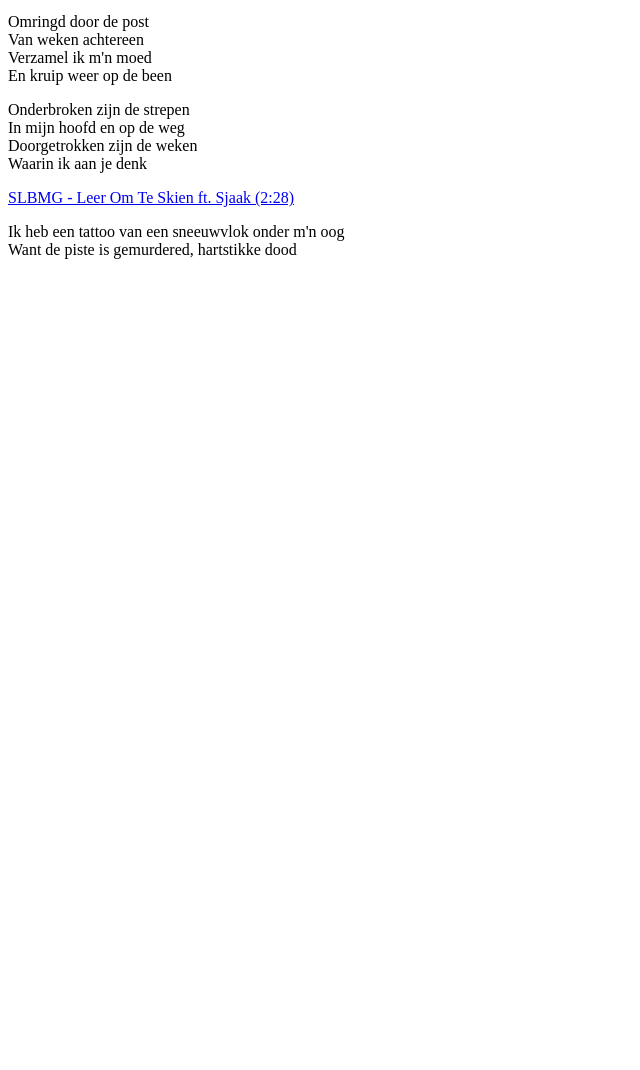
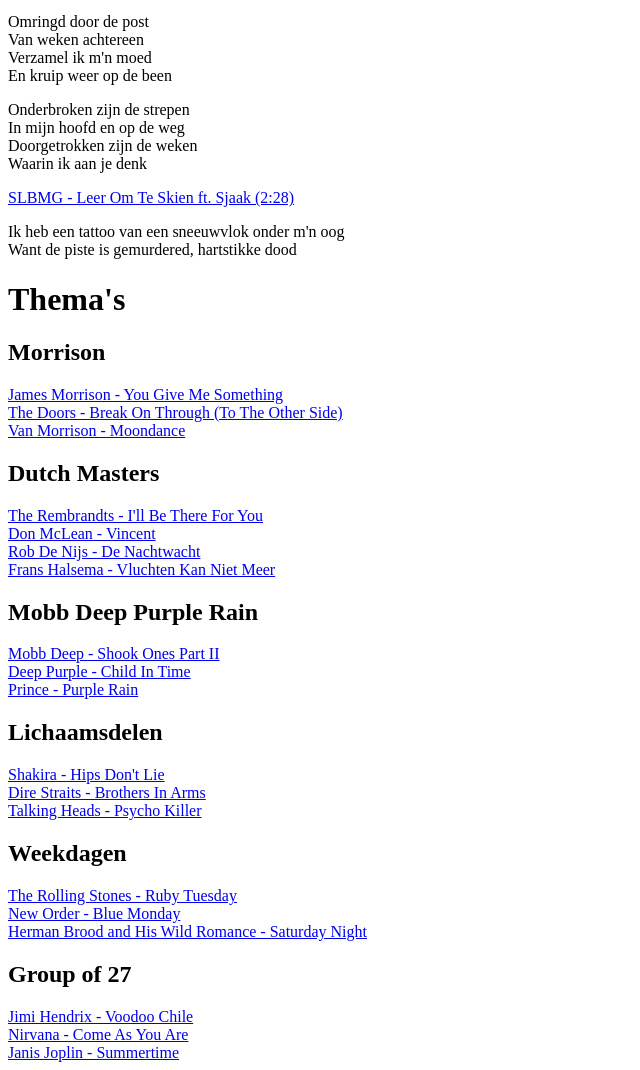
Before and after one commit to jaapmengers/muziekquiz2015, a plain HTML site: page index.html in a window 1280 px wide. Shown: the part 1403-2473 px from the top of the page, without its empty margins (0-640 px from the left). Before the commit the page ends 1678 px from the top, so only its background shows below. Drawn offline with Linux system fonts and the light colour scheme.

Commit message:
Thema's toegevoegd

```diff
--- a/index.html
+++ b/index.html
@@ -98,3 +98,36 @@ Waarin ik aan je denk<br/>
 Ik heb een tattoo van een sneeuwvlok onder m'n oog<br/>
 Want de piste is gemurdered, hartstikke dood<br/>
 </p>
+
+<h1>Thema's</h1>
+<h2>Morrison</h2>
+<a href="spotify:track:6bFsQ6yOp3z5mGNkhWP0P1#0:45">James Morrison - You Give Me Something</a><br/>
+<a href="spotify:track:6ToM0uwxtPKo9CMpbPGYvM#0:09">The Doors - Break On Through (To The Other Side)</a><br/>
+<a href="spotify:track:683b4ikwa62JevCjwrmfg6#0:49">Van Morrison - Moondance</a><br/>
+
+<h2>Dutch Masters</h2>
+<a href="spotify:track:1lfjTOtTRUDkzcmahA4lcs#0:31">The Rembrandts - I'll Be There For You</a><br/>
+<a href="spotify:track:0VNzEY1G4GLqcNx5qaaTl6">Don McLean - Vincent</a><br/>
+<a href="spotify:track:5E7hsWBlMZdDPpfCf0zXdg#4:24">Rob De Nijs - De Nachtwacht</a><br/>
+<a href="spotify:track:5f4NLmSx46c7xwTVAgzZ3H#0:14">Frans Halsema - Vluchten Kan Niet Meer</a><br/>
+
+<h2>Mobb Deep Purple Rain</h2>
+<a href="spotify:track:33ZXjLCpiINn8eQIDYEPTD#0:28">Mobb Deep - Shook Ones Part II</a><br/>
+<a href="spotify:track:573Z2Dty5epeNgKsgoDOlr#3:07">Deep Purple - Child In Time</a><br/>
+<a href="spotify:track:54X78diSLoUDI3joC2bjMz#2:35">Prince - Purple Rain</a><br/>
+
+<h2>Lichaamsdelen</h2>
+<a href="spotify:track:3ZFTkvIE7kyPt6Nu3PEa7V#0:58">Shakira - Hips Don't Lie</a><br/>
+<a href="spotify:track:7EmSPZ9f1AiLR9eVHNSI62#3:14">Dire Straits - Brothers In Arms</a><br/>
+<a href="spotify:track:1i6N76fftMZhijOzFQ5ZtL#0:40">Talking Heads - Psycho Killer</a><br/>
+
+<h2>Weekdagen</h2>
+<a href="spotify:track:6nFvbLWccsEydO36fyBBlm#0:30">The Rolling Stones - Ruby Tuesday</a></br>
+<a href="spotify:track:6gv02BqPCsOQz5QQ4jnNOY#2:08">New Order - Blue Monday</a><br/>
+<a href="spotify:track:0oNwIWGkPR3hKjOU8nO3im#1:34">Herman Brood and His Wild Romance - Saturday Night</a><br/>
+
+
+<h2>Group of 27</h2>
+<a href="spotify:track:0auKlivXpm76wR63mMJ3pR#2:48">Jimi Hendrix - Voodoo Chile</a><br/>
+<a href="spotify:track:0MKGH8UMfCnq5w7nG06oM5#1:36">Nirvana - Come As You Are</a><br/>
+<a href="spotify:track:44sw25l5s3dUQx38QQ4hix#0:56">Janis Joplin - Summertime</a><br/>
```
